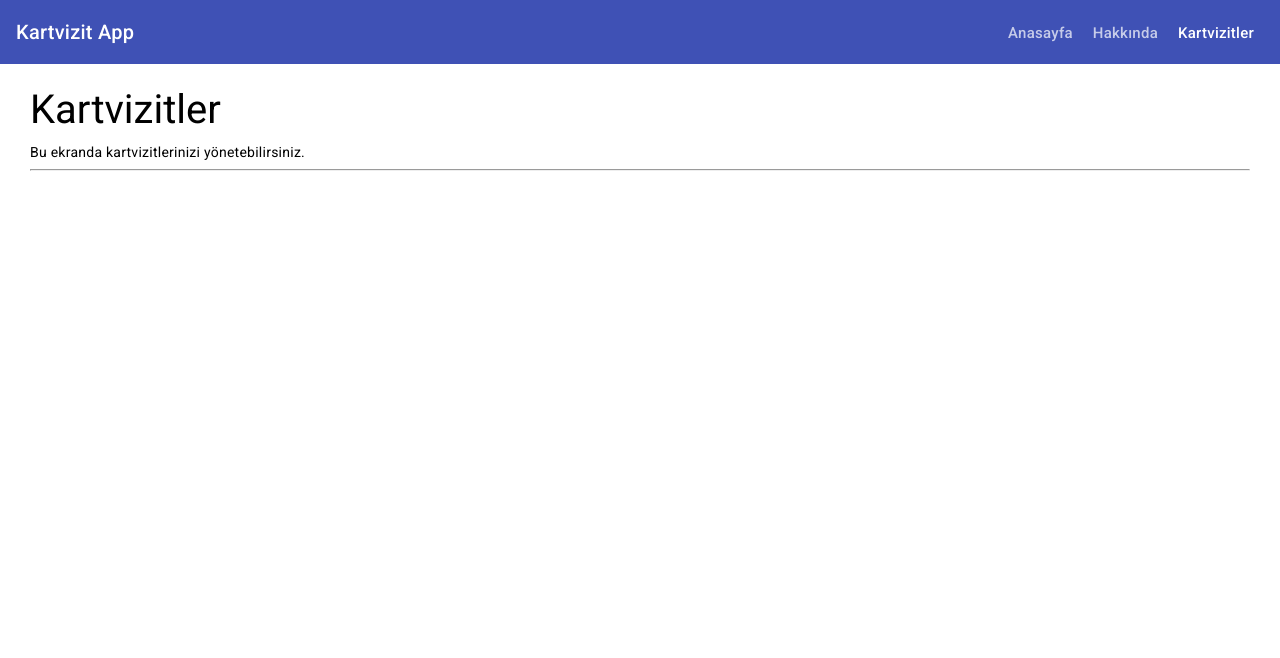
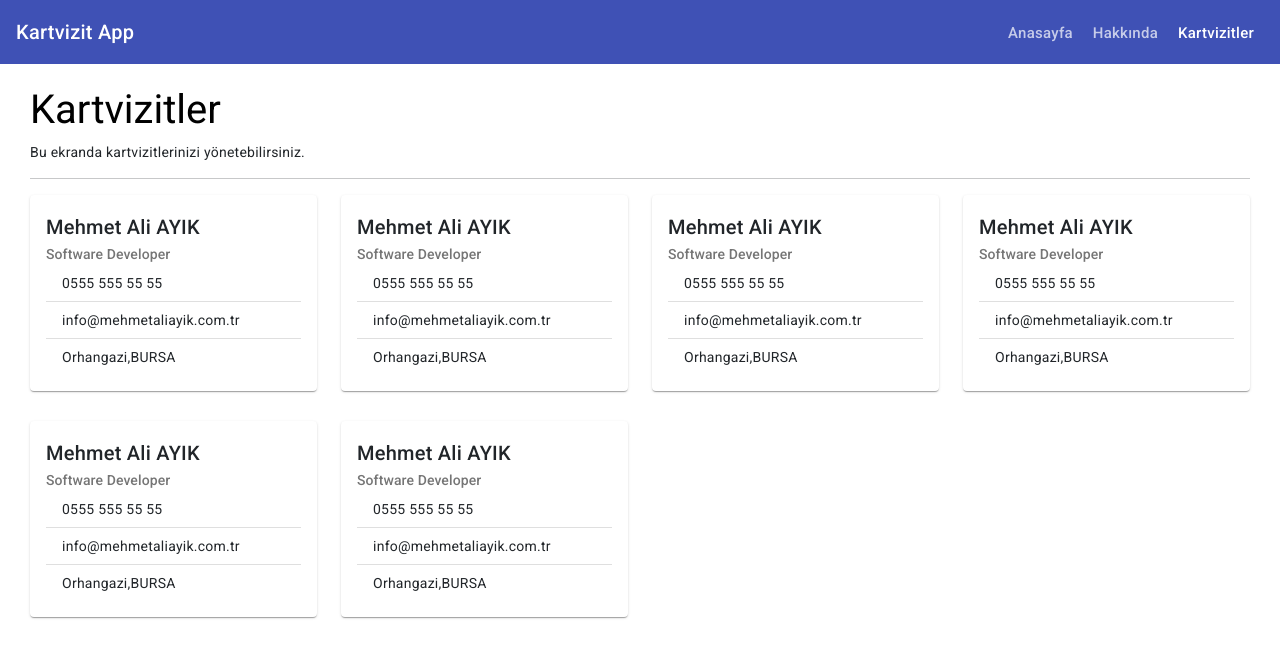
Before and after one commit to maliayik/kartvizit-app, an Angular app: page /cards in a window 1280 px wide. Shown: the top 658 px of the page. Built offline with nearby package versions, Linux system fonts and the light colour scheme.

Commit message:
third commit

```diff
--- a/angular.json
+++ b/angular.json
@@ -31,9 +31,10 @@
             ],
             "styles": [
               "@angular/material/prebuilt-themes/indigo-pink.css",
+              "./node_modules/bootstrap/dist/css/bootstrap.css",
               "src/styles.scss"
             ],
-            "scripts": []
+            "scripts": ["./node_modules/bootstrap/dist/js/bootstrap.js"]
           },
           "configurations": {
             "production": {
--- a/package.json
+++ b/package.json
@@ -20,6 +20,7 @@
     "@angular/platform-browser": "^15.2.0",
     "@angular/platform-browser-dynamic": "^15.2.0",
     "@angular/router": "^15.2.0",
+    "bootstrap": "^5.2.3",
     "rxjs": "~7.8.0",
     "tslib": "^2.3.0",
     "zone.js": "~0.12.0"
--- /dev/null
+++ b/src/app/cards/card-item/card-item.component.html
@@ -0,0 +1,16 @@
+<mat-card class="card-item">
+    <mat-card-header>
+
+        <mat-card-title>{{card.name}}</mat-card-title>
+        <mat-card-subtitle>{{card.title}}</mat-card-subtitle>
+    </mat-card-header>
+
+    <mat-card-content>
+        <ul class="list-group list-group-flush">
+            <li class="list-group-item">{{card.phone}}</li>
+            <li class="list-group-item">{{card.email}}</li>
+            <li class="list-group-item">{{card.adress}}</li>
+        </ul>
+    </mat-card-content>
+
+</mat-card>
--- /dev/null
+++ b/src/app/cards/card-item/card-item.component.scss
@@ -0,0 +1,3 @@
+.card-item{
+    margin-bottom: 30px;
+}
--- /dev/null
+++ b/src/app/cards/card-item/card-item.component.ts
@@ -0,0 +1,24 @@
+import { Component, OnInit,Input } from '@angular/core';
+
+
+@Component({
+  selector: 'app-card-item',
+  templateUrl: './card-item.component.html',
+  styleUrls: ['./card-item.component.scss']
+})
+export class CardItemComponent implements OnInit {
+
+  @Input() card: any;
+
+  constructor() { }
+
+
+  ngOnInit(): void {
+
+  }
+
+
+
+
+
+}
--- a/src/app/cards/cards.component.html
+++ b/src/app/cards/cards.component.html
@@ -3,4 +3,26 @@
     <p class="page-description"></p>
     Bu ekranda kartvizitlerinizi yönetebilirsiniz.
     <hr>
+    <div class="cards">
+        <div class="row">
+            <div class="col-12 col-md-4 col-lg-3">
+                <app-card-item [card]="cardItem"></app-card-item>
+            </div>
+            <div class="col-12 col-md-4 col-lg-3">
+                <app-card-item [card]="cardItem"></app-card-item>
+            </div>
+            <div class="col-12 col-md-4 col-lg-3">
+                <app-card-item [card]="cardItem"></app-card-item>
+            </div>
+            <div class="col-12 col-md-4 col-lg-3">
+                <app-card-item [card]="cardItem"></app-card-item>
+            </div>
+            <div class="col-12 col-md-4 col-lg-3">
+                <app-card-item [card]="cardItem"></app-card-item>
+            </div>
+            <div class="col-12 col-md-4 col-lg-3">
+                <app-card-item [card]="cardItem"></app-card-item>
+            </div>
+        </div>
+    </div>
 </main>
--- a/src/app/cards/cards.component.ts
+++ b/src/app/cards/cards.component.ts
@@ -1,10 +1,25 @@
-import { Component } from '@angular/core';
+import { Component, OnInit } from '@angular/core';
 
 @Component({
   selector: 'app-cards',
   templateUrl: './cards.component.html',
   styleUrls: ['./cards.component.scss']
 })
-export class CardsComponent {
+export class CardsComponent implements OnInit {
 
+  cardItem={
+    title:'Software Developer',
+    name:'Mehmet Ali AYIK',
+    phone:'0555 555 55 55',
+    email:'info@mehmetaliayik.com.tr',
+    adress:'Orhangazi,BURSA',
+
+  };
+
+
+  constructor() { }
+
+  ngOnInit(): void {
+
+  }
 }
```
Also changed, not shown: src/app/cards/cards.module.ts (+6 -2 lines), 2 other files (tests, documents, lock files or other folders).
